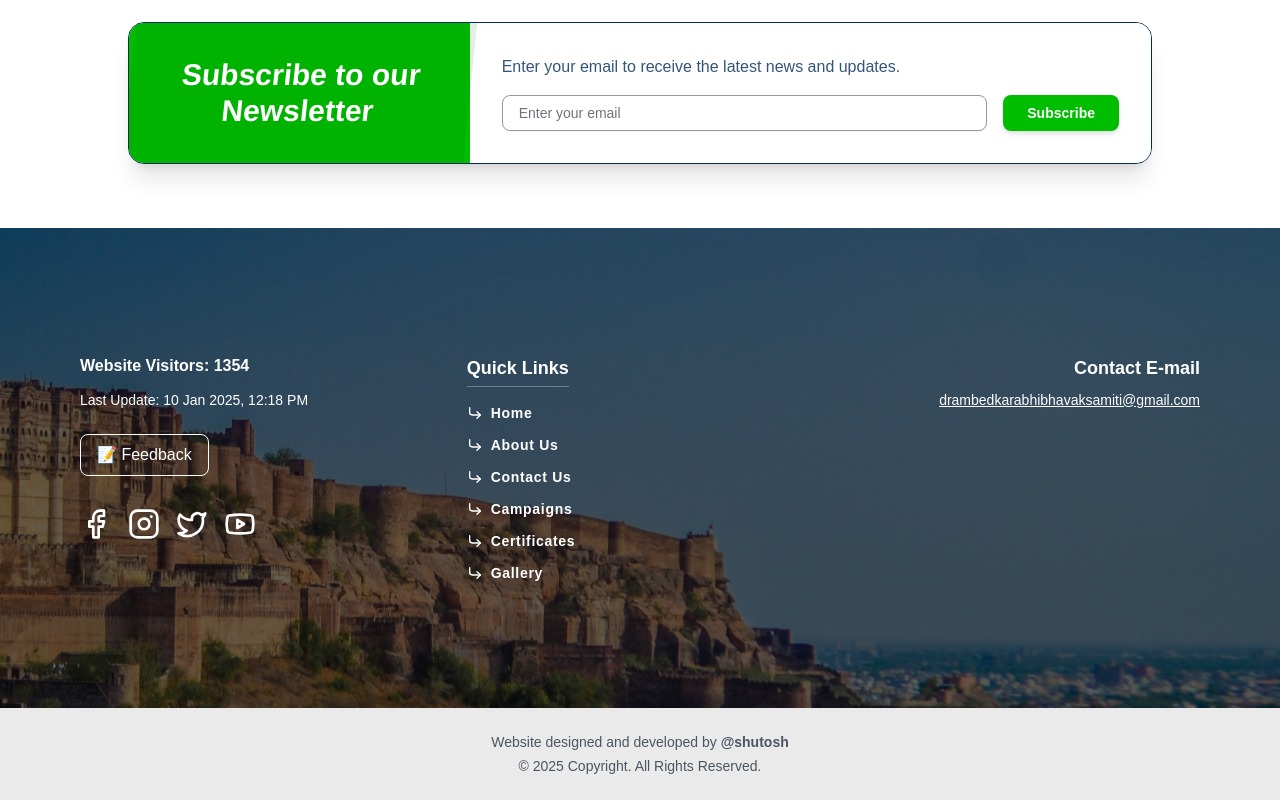
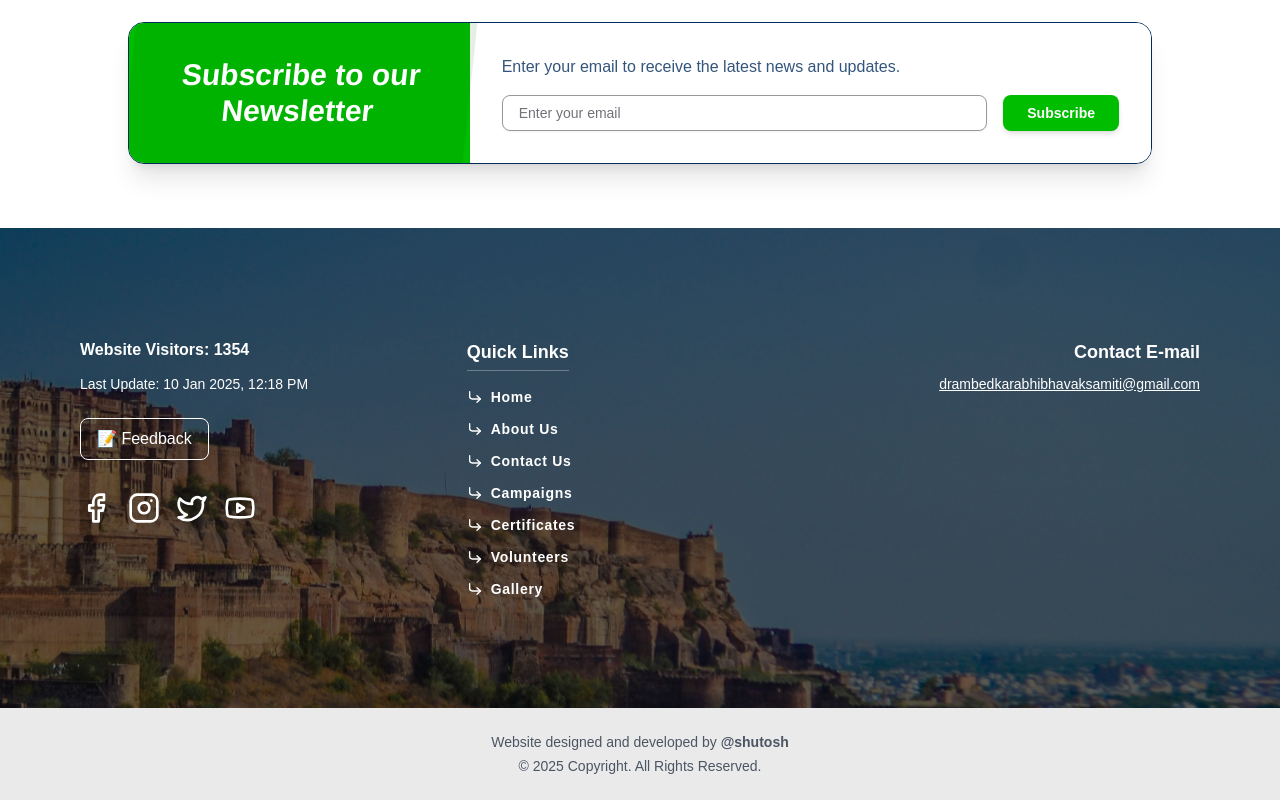
Before and after one commit to sonelAshutosh/drAmbedkarAbhibhavakSamiti, a Next.js app: page /client/home in a window 1280 px wide. Shown: the part 3691-4491 px from the top of the page. Built offline with nearby package versions, Linux system fonts and the light colour scheme; no server answers; the database is empty.

Commit message:
Updated the footer to include volunteer url

```diff
--- a/src/app/client/Footer.js
+++ b/src/app/client/Footer.js
@@ -31,6 +31,7 @@ const Footer = () => {
         { name: 'Contact Us', url: '/client/contact-us' },
         { name: 'Campaigns', url: '/client/campaigns' },
         { name: 'Certificates', url: '/client/certificates' },
+        { name: 'Volunteers', url: '/client/volunteers' },
         { name: 'Gallery', url: '/client/gallery' },
       ],
     },
@@ -49,6 +50,7 @@ const Footer = () => {
         { name: 'संपर्क करें', url: '/client/contact-us' },
         { name: 'अभियान', url: '/client/campaigns' },
         { name: 'प्रमाण पत्र', url: '/client/certificates' },
+        { name: 'स्वयंसेवक', url: '/client/volunteers' },
         { name: 'गेलरी', url: '/client/gallery' },
       ],
     },
@@ -57,7 +59,7 @@ const Footer = () => {
   return (
     <footer className="text-primary-dark">
       <div
-        className="relative flex items-center justify-between h-[60vh] w-full bg-cover bg-center bg-no-repeat"
+        className="relative flex items-center justify-between lg:h-[60vh] w-full bg-cover bg-center bg-no-repeat"
         style={{ backgroundImage: "url('/images/footer_bg.jpg')" }}
       >
         {/* Dark overlay */}
```
